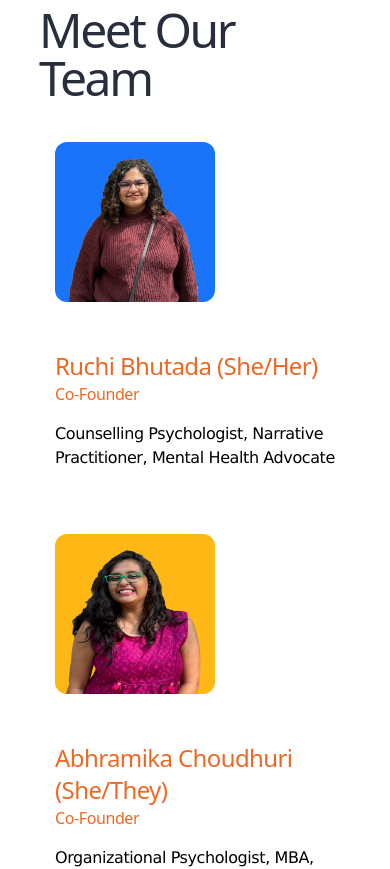
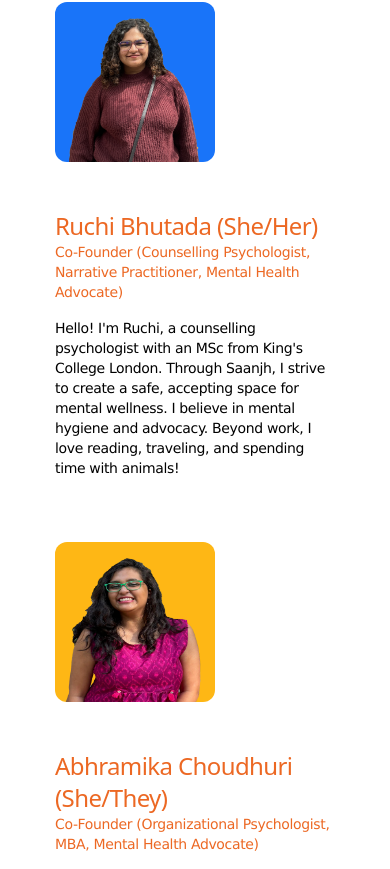
Before and after one commit to WebLynks/saanjh, a React (Vite) app: page / in a window 390 px wide. Shown: the part 4958-5827 px from the top of the page. Built offline with nearby package versions, Linux system fonts and the light colour scheme; a web font is replaced by a local one.

Commit message:
enhance typography and layout for improved readability and consistency across components

```diff
--- a/src/App.tsx
+++ b/src/App.tsx
@@ -5,7 +5,7 @@ import Footer from "./sections/Footer";
 
 function App() {
   return (
-    <div className="">
+    <div className="text-sm md:text-base">
       <Header />
       <Outlet />
       <Footer />
--- a/src/components/EventCardLandscape.tsx
+++ b/src/components/EventCardLandscape.tsx
@@ -48,7 +48,7 @@ function EventCardLandscape({
             {amount}
           </div>
         </div>
-        <div className="flex break-words lg:text-lg 2xl:text-xl">{details}</div>
+        <div className="flex break-words">{details}</div>
         <div className="flex flex-wrap items-center justify-between font-sans-black text-lg tracking-tighter text-gray-900 opacity-90 lg:text-xl 2xl:text-2xl">
           <div>{`Time: ${timing}`}</div>
           <div>{date}</div>
--- a/src/components/FounderCard.tsx
+++ b/src/components/FounderCard.tsx
@@ -31,7 +31,7 @@ function FounderCard({ name, detail, imageName, bgColor }: Founder) {
             {name}
           </div>
           <hr className={`w-2/5 border-2 border-${bgColor}`} />
-          <div className="text-center md:max-lg:text-sm">{detail}</div>
+          <div className="text-center">{detail}</div>
           <div
             className={`rounded-xl bg-${bgColor} px-4 py-2 text-white shadow-lg`}
           >
--- a/src/components/TeamCard.tsx
+++ b/src/components/TeamCard.tsx
@@ -33,9 +33,11 @@ function TeamCard({
       <div className="flex flex-col flex-wrap gap-4">
         <div className="font-sans-black tracking-tighter text-orange-600 opacity-90">
           <div className="text-2xl lg:text-3xl">{`${name} (${pronoun})`}</div>
-          <div className="lg:text-lg xl:text-xl 2xl:text-2xl">{position}</div>
+          <div className="font-sans lg:text-lg xl:text-xl 2xl:text-2xl">
+            {position}
+          </div>
         </div>
-        <div className="lg:text-lg xl:text-xl 2xl:text-2xl">{description}</div>
+        <div className="">{description}</div>
       </div>
     </div>
   );
--- a/src/components/UpdateCard.tsx
+++ b/src/components/UpdateCard.tsx
@@ -12,8 +12,8 @@ function UpdateCard({ date, content, bgColor }: UpdateCardProps) {
       >
         <div className="flex flex-col items-start justify-between gap-8 font-sans-black tracking-tighter text-gray-900 opacity-90">
           <div className="xl:text-lg 2xl:text-xl">{date}</div>
-          <div className="lg:text-lg xl:text-xl 2xl:text-2xl">{content}</div>
-          <button className="rounded-lg bg-gray-50 p-2 shadow shadow-gray-500 xl:text-lg 2xl:text-xl">
+          <div className="">{content}</div>
+          <button className="rounded-lg bg-gray-50 p-2 font-sans shadow shadow-gray-500">
             Read More
           </button>
         </div>
--- a/src/pages/IndividualTherapyPage.tsx
+++ b/src/pages/IndividualTherapyPage.tsx
@@ -18,7 +18,7 @@ function IndividualTherapyPage() {
             </div>
             <div className="lg:text-lg xl:text-xl 2xl:text-2xl">
               The aim of therapy is to create a supportive space where you can
-              navigate life’s challenges and be authentically yourself
+              navigate life's challenges and be authentically yourself
             </div>
             <div className="lg:text-lg xl:text-xl 2xl:text-2xl">
               <div className="flex items-start gap-4">
@@ -64,10 +64,10 @@ function IndividualTherapyPage() {
               <div className="font-sans-black text-2xl tracking-tighter text-gray-900 opacity-90 lg:text-3xl">
                 Meet Our Therapist
               </div>
-              <div className="font-sans-black italic tracking-tighter text-gray-900 text-mango opacity-90">
+              <div className="font-sans-black italic tracking-tighter text-mango opacity-90">
                 Ruchi Bhutada (she/her)
               </div>
-              <div className="text-base">
+              <div className="">
                 As a therapist, my hope is to create a space where you are able
                 to access the tools to navigate any challenges you may have. I
                 do not believe that I am the expert of your life, therefore this
--- a/src/pages/WorkplaceWellbeingPage.tsx
+++ b/src/pages/WorkplaceWellbeingPage.tsx
@@ -120,7 +120,7 @@ function WorkplaceWellbeingPage() {
           alt="Blue Background"
           className="size-full object-fill"
         />
-        <div className="absolute left-1/2 top-1/2 flex w-3/5 -translate-x-1/2 -translate-y-1/2 transform flex-col items-center justify-center gap-8 text-center font-sans-black text-sm tracking-tighter text-white opacity-90 sm:text-base">
+        <div className="absolute left-1/2 top-1/2 flex w-3/5 -translate-x-1/2 -translate-y-1/2 transform flex-col items-center justify-center gap-8 text-center text-white">
           <div>
             At Saanjh, we are focused on creating Workplace Wellbeing solutions
             that are aligned with the needs and concerns of your organization.
--- a/src/sections/Story.tsx
+++ b/src/sections/Story.tsx
@@ -16,7 +16,7 @@ function Story() {
               Evening or dusk. The time when the sun starts to set and the sky
               is filled with a myriad of colours
             </div>
-            <p className="text-base xl:text-lg 2xl:text-xl">
+            <p className="">
               Saanjh is a mental health service provider, born from the desire
               to make mental health care intersectional and accessible. We chose
               the name Saanjh because of the visual nature of the word, and the
@@ -25,7 +25,7 @@ function Story() {
               signifies that endings can be beautiful, and the perfect place to
               create new beginnings.
             </p>
-            <p className="text-base xl:text-lg 2xl:text-xl">
+            <p className="">
               Saanjh was created with the intention to build a space that
               promotes mental health advocacy, and recognises that our mental
               health journeys are collective. We want to highlight and address
--- a/src/sections/Team.tsx
+++ b/src/sections/Team.tsx
@@ -11,16 +11,16 @@ function Team() {
           name="Ruchi Bhutada"
           pronoun="She/Her"
           imageName="ruchi"
-          position="Co-Founder"
-          description="Counselling Psychologist, Narrative Practitioner, Mental Health Advocate"
+          position="Co-Founder (Counselling Psychologist, Narrative Practitioner, Mental Health Advocate)"
+          description="Hello! I'm Ruchi, a counselling psychologist with an MSc from King's College London. Through Saanjh, I strive to create a safe, accepting space for mental wellness. I believe in mental hygiene and advocacy. Beyond work, I love reading, traveling, and spending time with animals!"
           bgColor="sapphire"
         />
         <TeamCard
           name="Abhramika Choudhuri"
           pronoun="She/They"
           imageName="abhramika"
-          position="Co-Founder"
-          description="Organizational Psychologist, MBA, Mental Health Advocate"
+          position="Co-Founder (Organizational Psychologist, MBA, Mental Health Advocate)"
+          description="Hi! I'm Abhramika, with a Master's in Work and Organisational Psychology and an MBA. Passionate about mental health advocacy, I use Saanjh to build communities, foster connections, and create inclusive spaces."
           bgColor="mango"
         />
       </div>
```
Also changed, not shown: src/pages/AboutUsPage.tsx (+8 -9 lines).
